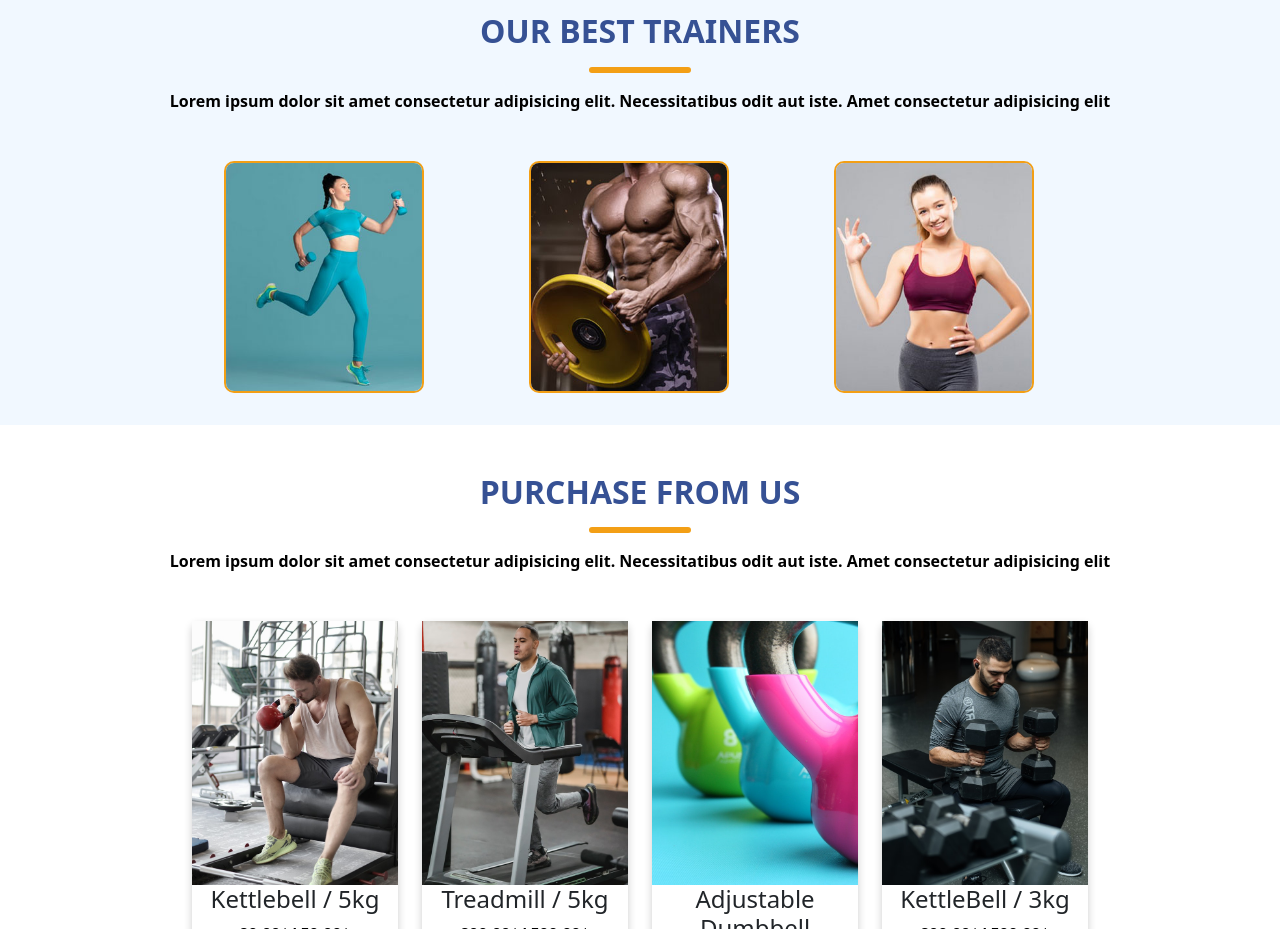
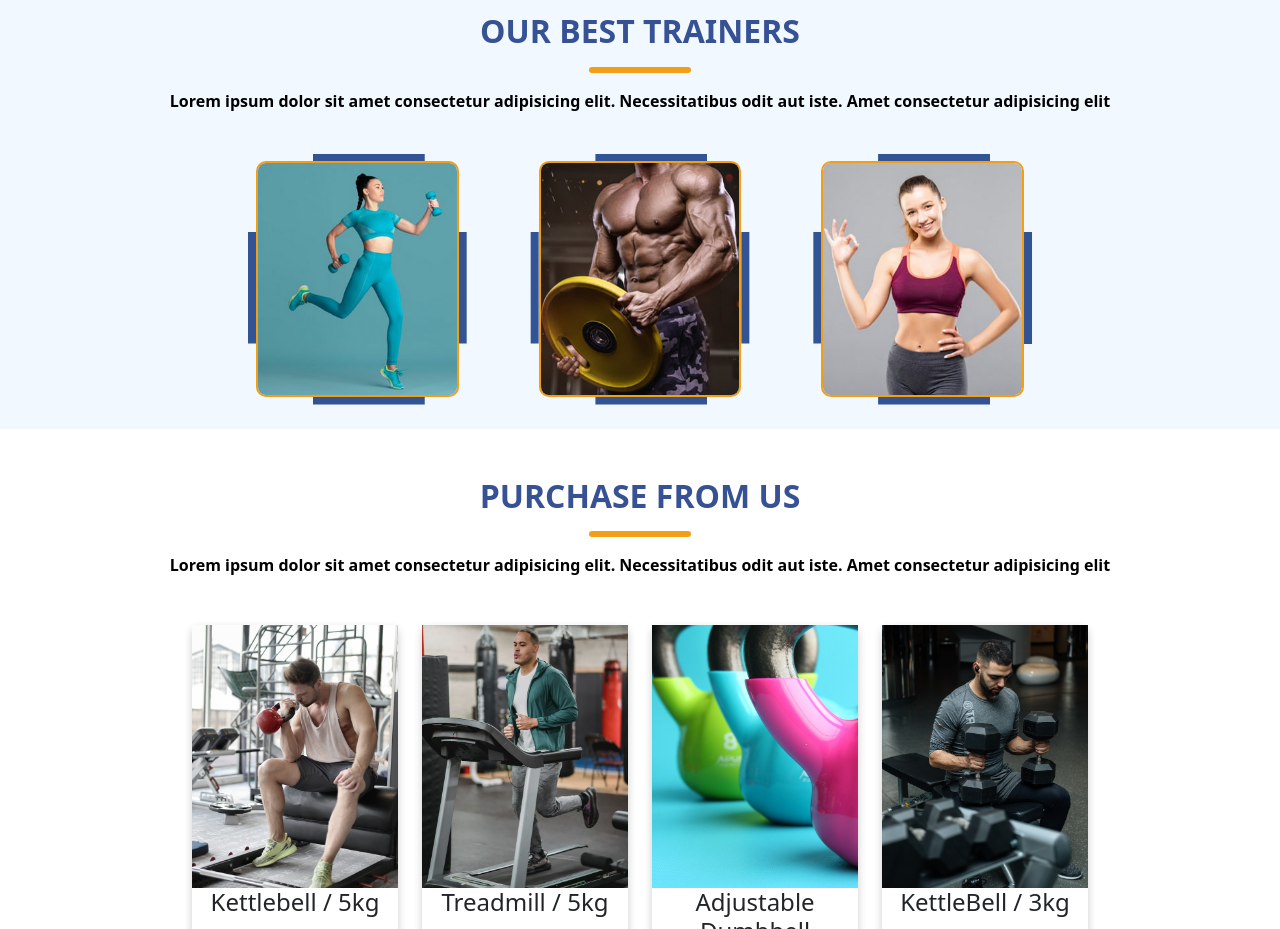
Before and after one commit to burcakyildirim/SportCenter, a plain HTML site: page index.html in a window 1280 px wide. Shown: the part 2260-3189 px from the top of the page. Drawn offline with nearby package versions, Linux system fonts and the light colour scheme.

Commit message:
hover added.

```diff
--- a/index.html
+++ b/index.html
@@ -149,21 +149,27 @@
         </p>
         <div class="trainers-container">
           <div class="trainer-portfolio">
+            <div class = "stick"></div>
             <img src="img/trainer1.jpg" />
+            <div class = "stick-bottom"></div>
             <div class="trainer-layer">
               <h4>Marry Jane</h4>
               <p>Pilates Trainer</p>
             </div>
           </div>
           <div class="trainer-portfolio">
+            <div class = "stick"></div>
             <img src="img/trainer2.jpg" />
+            <div class = "stick-bottom"></div>
             <div class="trainer-layer">
               <h4>Henry Cavill</h4>
               <p>Functional Trainer</p>
             </div>
           </div>
           <div class="trainer-portfolio">
+            <div class = "stick"></div>
             <img src="img/trainer3.jpg" />
+            <div class = "stick-bottom"></div>
             <div class="trainer-layer">
               <h4>Jane Doe</h4>
               <p>Cardio Trainer</p>
--- a/style.css
+++ b/style.css
@@ -307,42 +307,78 @@ nav {
 .trainers-container {
   padding-top: 2rem;
   display: flex;
-  justify-content: space-between;
-  gap: 10%;
-  width: 65%;
-  margin: auto;
-}
-
-.trainers-container {
-  padding-top: 2rem;
-  display: flex;
-  justify-content: space-between;
-  gap: 10%;
-  width: 65%;
+  gap:5rem;
+  width: 60%;
   margin: auto;
 }
 
 .trainers-container img {
-  width: 90%;
+  width: 100%;
   border: #F39F15 2px solid;
   border-radius: 10px;
   transition: .5s ease;
   opacity: 1;
-  height: auto;
   backface-visibility: hidden;
+  position: relative;
+}
+
+.trainer-portfolio::after {
+  position: absolute;
+  clip-path: inset(0 95% 0 0);
+  content: "";
+  background-color: #325494;
+  width: 10rem;
+  height: 7rem;
+  top: 30%;
+  transition: .5s ease;
+}
+
+
+.trainer-portfolio::before {
+  position: absolute;
+  content: "";
+  clip-path: inset(0 0 0 95%);
+  background-color: #325494;
+  width: 10rem;
+  height: 7rem;
+  top: 30%;
+  right: 100%;
+  transition: .5s ease;
+}
+
+.stick{
+  position: absolute;
+  clip-path: inset(0 0 95% 0);
+  content: "";
+  background-color: #325494;
+  width: 7rem;
+  height: 10rem;
+  top: -3%;
+  left: 28%;
+}
+
+.stick-bottom {
+  position: absolute;
+  clip-path: inset(0 0 95% 0);
+  content: "";
+  background-color: #325494;
+  width: 7rem;
+  height: 10rem;
+  top: 100%;
+  left: 28%;
 }
 
 .trainer-portfolio {
   position: relative;
-  overflow: hidden;
-  display: flex;
 }
+
+
 .trainer-layer {
   position: absolute;
   transition: .5s ease;
   opacity: 0;
   top:80%;
-  left:45%;
+  left:50%;
   transform: translate(-50%, -50%);
   -ms-transform: translate(-50%, -50%);
   text-align: center;
@@ -355,6 +391,14 @@ nav {
 
 .trainer-portfolio:hover .trainer-layer {
   opacity: 1;
+}
+
+.trainer-portfolio:hover::after {
+  height: 12rem;
+}
+
+.trainer-portfolio:hover::before {
+  height: 12rem;
 }
 
 .trainer-layer p {
@@ -618,12 +662,14 @@ footer {
   }
 
   .trainers-container {
-      display: block;
-      width: 60%;
+    display: block;
+    width: 60%;
   }
 
-  .trainers-container img {
-      margin-bottom: 2rem;
+  .trainer-portfolio {
+    display: block;
+    width: 100%;
+    margin-bottom: 5rem;
   }
 
   .purchase-container {
```
